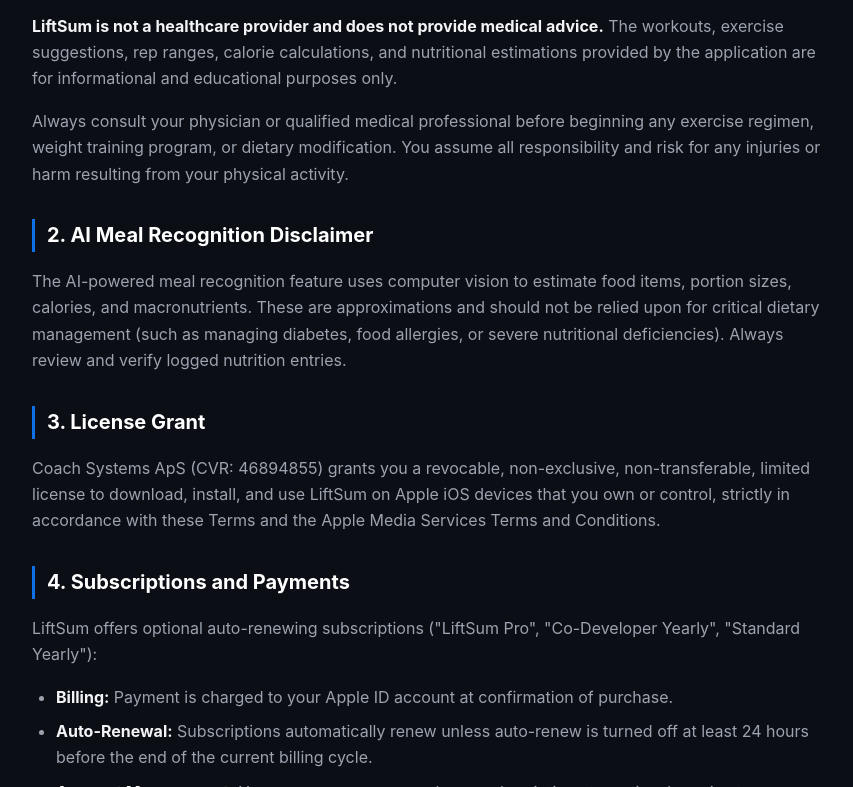
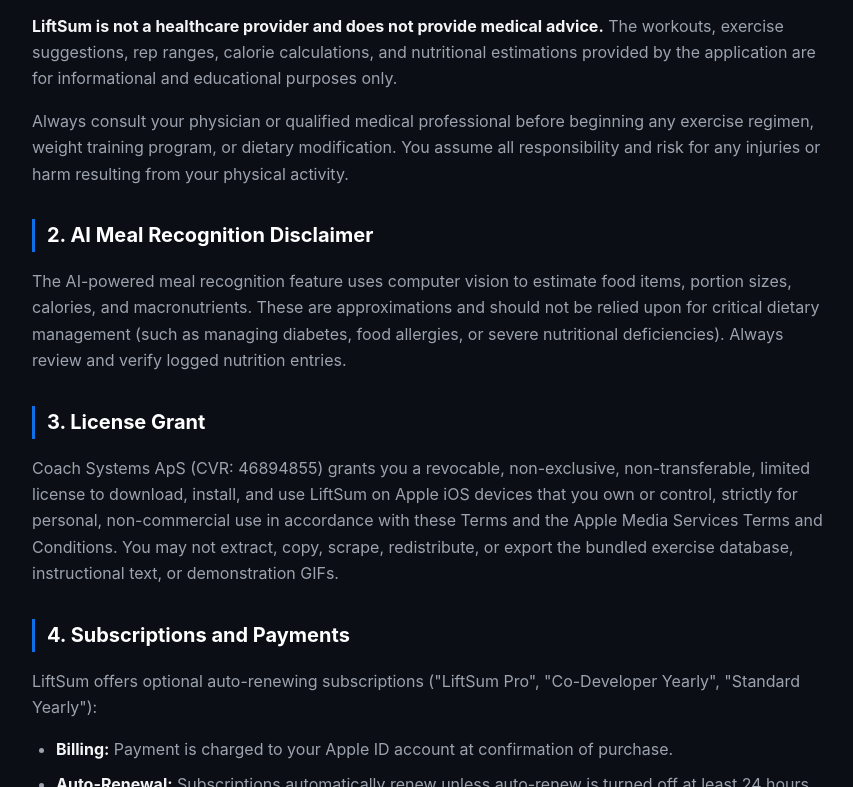
Before and after one commit to coachsystems-aps/liftsum-legal, a plain HTML site: page terms.html in a window 1280 px wide. Shown: the part 430-1217 px from the top of the page, without its empty margins (208-1061 px from the left). Drawn offline with Linux system fonts and the light colour scheme.

Commit message:
docs(legal): add non-extraction clause for bundled exercise media

```diff
--- a/terms.html
+++ b/terms.html
@@ -125,7 +125,7 @@
         <p>The AI-powered meal recognition feature uses computer vision to estimate food items, portion sizes, calories, and macronutrients. These are approximations and should not be relied upon for critical dietary management (such as managing diabetes, food allergies, or severe nutritional deficiencies). Always review and verify logged nutrition entries.</p>
 
         <h2>3. License Grant</h2>
-        <p>Coach Systems ApS (CVR: 46894855) grants you a revocable, non-exclusive, non-transferable, limited license to download, install, and use LiftSum on Apple iOS devices that you own or control, strictly in accordance with these Terms and the Apple Media Services Terms and Conditions.</p>
+        <p>Coach Systems ApS (CVR: 46894855) grants you a revocable, non-exclusive, non-transferable, limited license to download, install, and use LiftSum on Apple iOS devices that you own or control, strictly for personal, non-commercial use in accordance with these Terms and the Apple Media Services Terms and Conditions. You may not extract, copy, scrape, redistribute, or export the bundled exercise database, instructional text, or demonstration GIFs.</p>
 
         <h2>4. Subscriptions and Payments</h2>
         <p>LiftSum offers optional auto-renewing subscriptions ("LiftSum Pro", "Co-Developer Yearly", "Standard Yearly"):</p>
```
